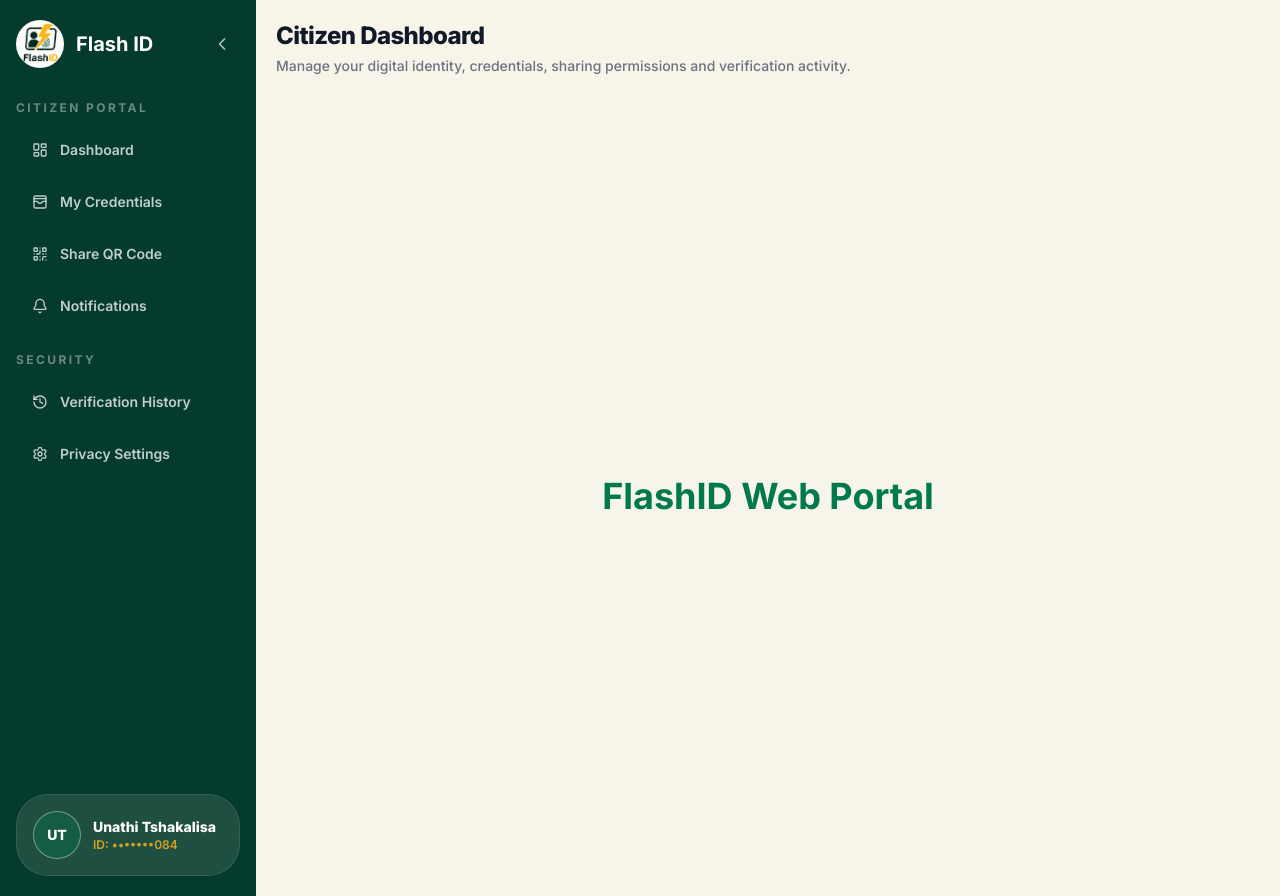
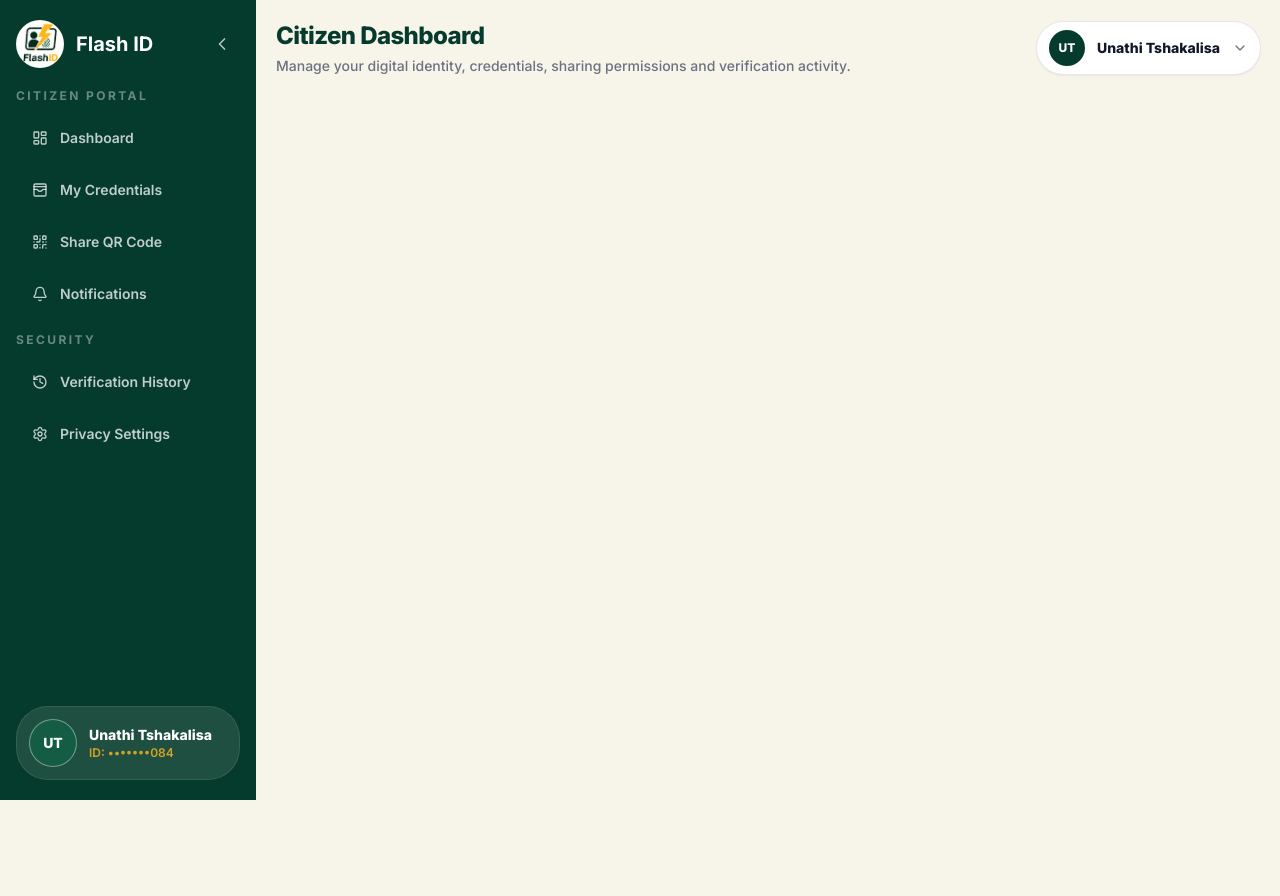
Before and after one commit to COS301-SE-2026/South-African-Digital-ID-Wallet, a Next.js app in the folder web/: page / in a window 1280 px wide. After the commit the page ends 800 px from the top, so only its background shows below. Built offline with nearby package versions, Linux system fonts and the light colour scheme.

Commit message:
Completed shared Top Bar implementation and edited screen view for no scrolling

```diff
--- a/web/src/app/layout.tsx
+++ b/web/src/app/layout.tsx
@@ -21,6 +21,12 @@ const mockUser = {
   idLabel: 'ID: •••••••084',
 }
 
+const mockTopBar = {
+  title: 'Citizen Dashboard',
+  description:
+    'Manage your digital identity, credentials, sharing permissions and verification activity.',
+}
+
 export default function RootLayout({
   children,
 }: Readonly<{
@@ -29,13 +35,13 @@ export default function RootLayout({
   return (
     <html lang="en" className={inter.variable}>
       <body>
-        <div className="flex min-h-screen bg-background">
+        <div className="flex h-screen overflow-hidden bg-background">
           <AppSidebar navSections={citizenNavSections} user={mockUser} />
 
           <div className="flex-1">
             <AppTopBar
-              title="Citizen Dashboard"
-              description="Manage your digital identity, credentials, sharing permissions and verification activity."
+              title={mockTopBar.title}
+              description={mockTopBar.description}
               user={{
                 name: mockUser.name,
                 initials: mockUser.initials,
--- a/web/src/app/page.tsx
+++ b/web/src/app/page.tsx
@@ -1,9 +1,7 @@
 export default function Home() {
   return (
     <main className="flex min-h-screen items-center justify-center bg-background text-foreground">
-      <h1 className="text-4xl font-bold text-primary-green">
-        FlashID Web Portal
-      </h1>
+      <h1 className="text-4xl font-bold text-primary-green"></h1>
     </main>
   )
 }
--- a/web/src/components/organisms/app-sidebar.tsx
+++ b/web/src/components/organisms/app-sidebar.tsx
@@ -50,12 +50,12 @@ export function AppSidebar({ navSections, user }: Readonly<AppSidebarProps>) {
 
   return (
     <aside
-      className={`flex min-h-screen flex-col bg-deep-green px-4 py-5 text-clean-white transition-all duration-300 ${
+      className={`flex h-screen overflow-hidden flex-col bg-deep-green px-4 py-5 text-clean-white transition-all duration-300 ${
         isCollapsed ? 'w-24' : 'w-64'
       }`}
     >
       <div
-        className={`mb-8 flex items-center ${
+        className={`mb-5 flex items-center ${
           isCollapsed ? 'justify-center' : 'justify-between'
         }`}
       >
@@ -90,7 +90,7 @@ export function AppSidebar({ navSections, user }: Readonly<AppSidebarProps>) {
         </button>
       </div>
 
-      <nav className="space-y-6">
+      <nav className="space-y-4">
         {navSections.map((section) => (
           <div key={section.title}>
             {!isCollapsed && (
@@ -133,7 +133,7 @@ export function AppSidebar({ navSections, user }: Readonly<AppSidebarProps>) {
       </nav>
 
       {!isCollapsed && (
-        <div className="mt-auto rounded-3xl border border-clean-white/10 bg-clean-white/10 p-4">
+        <div className="mt-auto rounded-3xl border border-clean-white/10 bg-clean-white/10 p-3">
           <div className="flex items-center gap-3">
             <div className="flex h-12 w-12 items-center justify-center rounded-full border border-clean-white/40 bg-primary-green/30 text-sm font-extrabold text-clean-white">
               {user.initials}
--- a/web/src/components/organisms/app-top-bar.tsx
+++ b/web/src/components/organisms/app-top-bar.tsx
@@ -24,7 +24,7 @@ export function AppTopBar({
   return (
     <header className="flex items-center justify-between px-5 py-5">
       <div>
-        <h1 className="text-2xl font-extrabold tracking-tight text-text-primary">
+        <h1 className="text-2xl font-extrabold tracking-tight text-deep-green">
           {title}
         </h1>
         <p className="mt-1 text-sm font-medium text-muted-text">
@@ -48,6 +48,29 @@ export function AppTopBar({
             )}
           </button>
         )}
+
+        <button
+          type="button"
+          className="flex items-center gap-3 rounded-full bg-card px-3 py-2 shadow-sm ring-1 ring-border"
+        >
+          <div className="flex h-9 w-9 items-center justify-center rounded-full bg-deep-green text-xs font-extrabold text-clean-white">
+            {user.initials}
+          </div>
+
+          <div className="hidden text-left sm:block">
+            <p className="text-sm font-extrabold leading-tight text-text-primary">
+              {user.name}
+            </p>
+
+            {user.subtitle && (
+              <p className="text-xs font-medium text-muted-text">
+                {user.subtitle}
+              </p>
+            )}
+          </div>
+
+          <ChevronDown className="h-4 w-4 text-muted-text" />
+        </button>
       </div>
     </header>
   )
```
